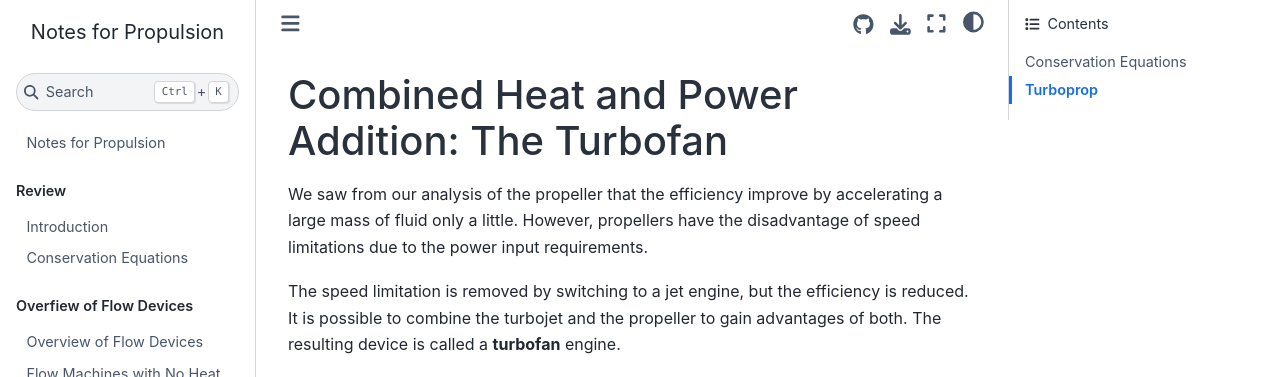
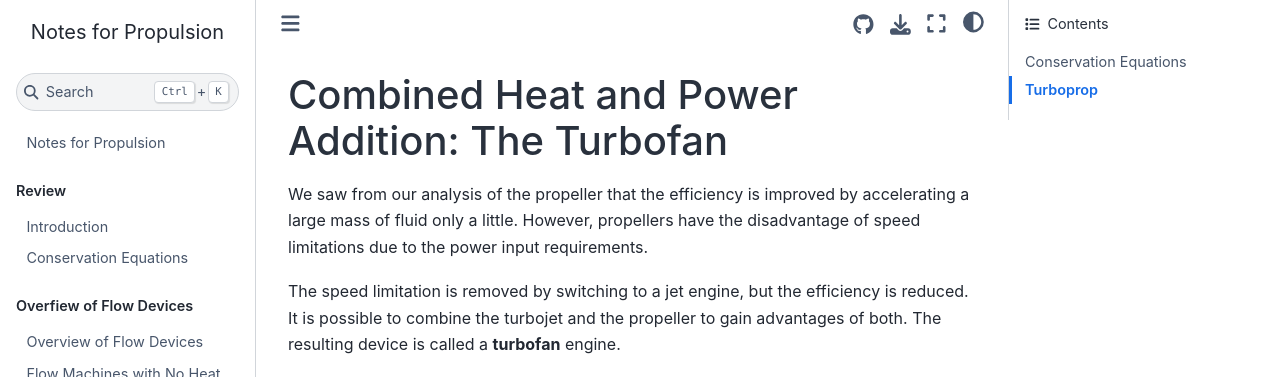
Before and after one commit to bryanwweber/propulsion-notes, a Jupyter Book: the page built from overview-of-flow-devices/5-combined-heat-and-power.md, in a window 1280 px wide and 900 px high. Shown: the top 377 px of the window. Built offline with Jupyter Book 1.0.4 settings and Sphinx 7.4.7 and the Sphinx Book theme 1.1.4, drawn with Linux system fonts in a browser that asks for light colours.

Commit message:
Fix some typos

```diff
--- a/overview-of-flow-devices/5-combined-heat-and-power.md
+++ b/overview-of-flow-devices/5-combined-heat-and-power.md
@@ -1,6 +1,6 @@
 # Combined Heat and Power Addition: The Turbofan
 
-We saw from our analysis of the propeller that the efficiency improve by accelerating a large mass of fluid only a little. However, propellers have the disadvantage of speed limitations due to the power input requirements.
+We saw from our analysis of the propeller that the efficiency is improved by accelerating a large mass of fluid only a little. However, propellers have the disadvantage of speed limitations due to the power input requirements.
 
 The speed limitation is removed by switching to a jet engine, but the efficiency is reduced. It is possible to combine the turbojet and the propeller to gain advantages of both. The resulting device is called a **turbofan** engine.
 
```
Also changed, not shown: overview-of-flow-devices/3-no-net-power.md (+1 -1 lines).
